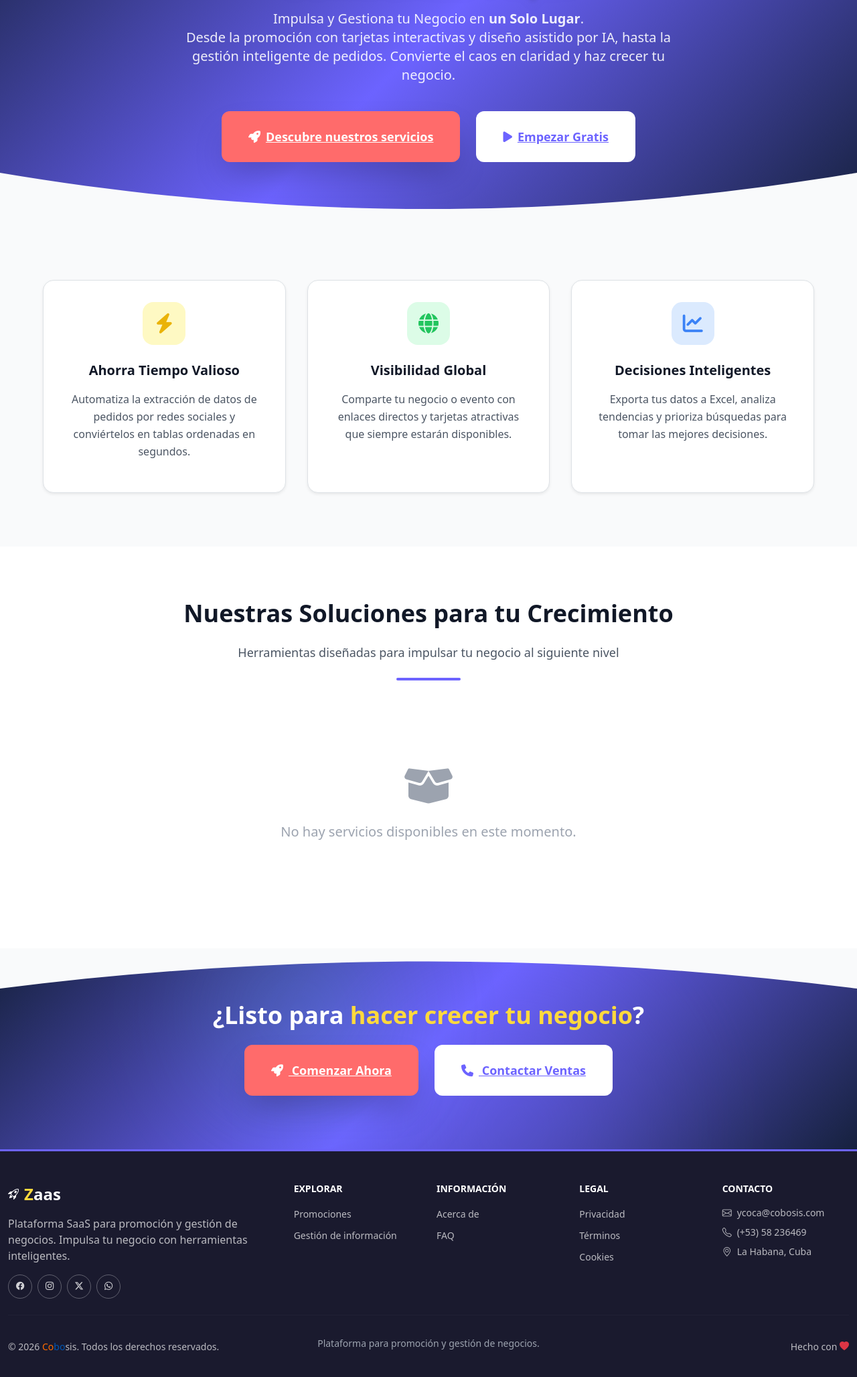
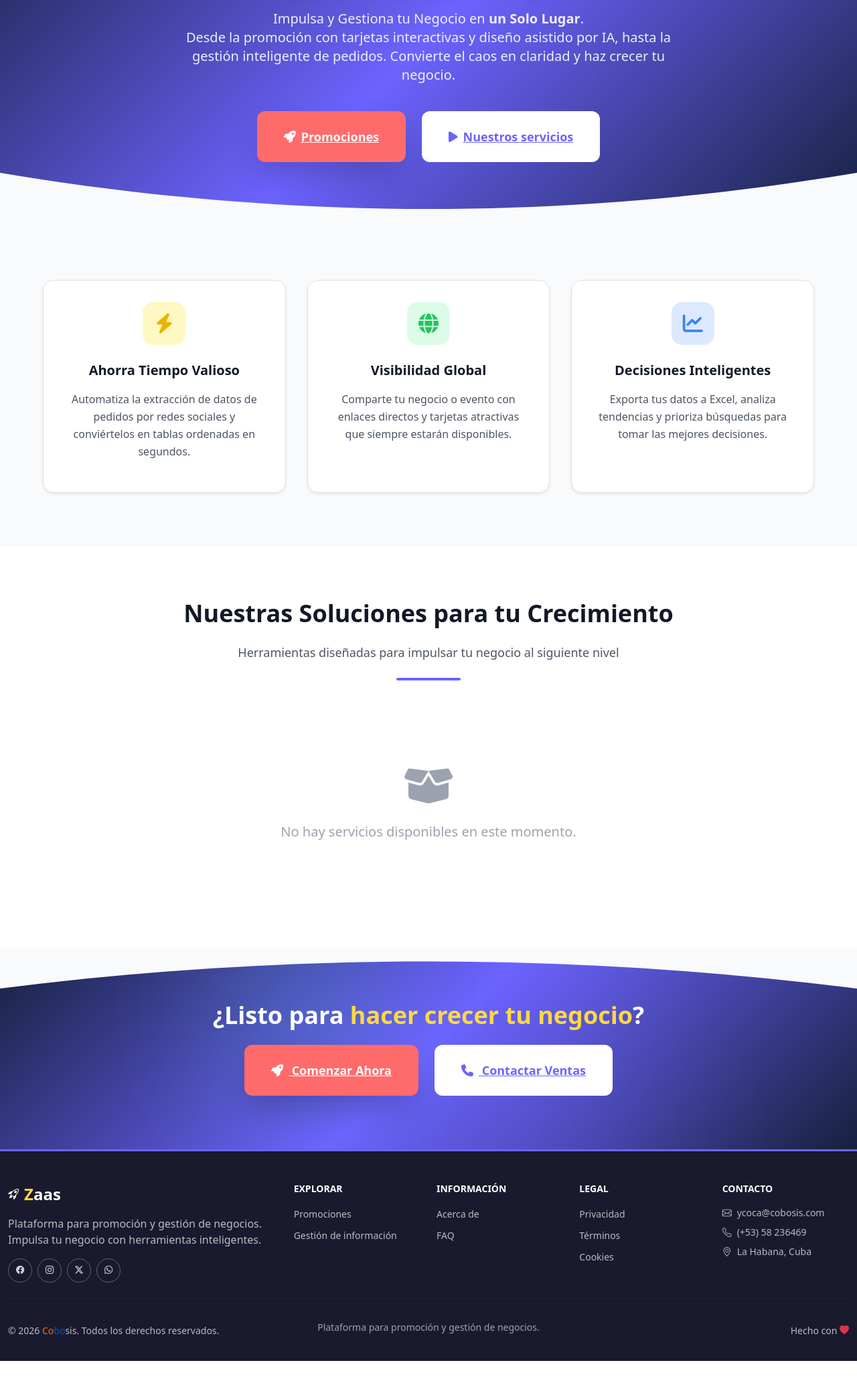
Before and after one commit to cobosol/saas-cobosis, a Django app: template templates/index.html in a window 1280 px wide. Shown: the part 281-2337 px from the top of the page at 67% size. After the commit the page ends 2313 px from the top, so only its background shows below. Run offline with Django 3.2, Linux system fonts and the light colour scheme; the template is opened without the code that fills it, so the values that code supplies are empty; some libraries are stand-ins or nearby versions.

Commit message:
Mejoras de navegabilidad

```diff
--- a/promociones/urls.py
+++ b/promociones/urls.py
@@ -7,6 +7,7 @@ from . import views
 
 urlpatterns = [
     path('', views.promociones, name='promociones'),
+
     # Suscripci�n inicial con primera promoci�n
     path('promociones/suscribir/', views.suscribir_promocion, name='suscribir_promocion'),
 
--- a/servicios/urls.py
+++ b/servicios/urls.py
@@ -3,7 +3,7 @@ from . import views
 
 urlpatterns = [
     path('servicios/<slug:slug>/', views.detalle_servicio, name='detalle_servicio'),
-    path('servicios/', views.servicios, name='servicios'),
+    #path('servicios/', views.servicios, name='servicios'),
     path('suscribirse/<int:plan_id>/', views.procesar_suscripcion, name='procesar_suscripcion'),
     # Agregar rutas similares para otros productos...
 ]
--- a/templates/base.html
+++ b/templates/base.html
@@ -232,11 +232,6 @@
                             <i class="bi bi-person-gear me-2"></i> Mi Perfil
                         </a>
                     </li>
-                    <li>
-                        <a class="dropdown-item py-2 small" href="#">
-                            <i class="bi bi-megaphone me-2"></i> Mis Suscripciones
-                        </a>
-                    </li>
                     <li><hr class="dropdown-divider"></li>
                     <li>
                         <form method="post" action="{% url 'logout' %}" class="m-0">
@@ -311,7 +306,7 @@
                         </span>
                     </div>
                     <p class="text-white-50 mb-3">
-                        Plataforma SaaS para promoción y gestión de negocios.
+                        Plataforma para promoción y gestión de negocios.
                         Impulsa tu negocio con herramientas inteligentes.
                     </p>
                     <div class="d-flex gap-2">
--- a/templates/index.html
+++ b/templates/index.html
@@ -47,16 +47,16 @@
         </p>
 
         <div class="flex flex-col sm:flex-row justify-center gap-4">
-            <a href="#servicios" class="bg-[#FF6B6B] text-white font-bold py-4 px-10 rounded-xl shadow-2xl hover:bg-[#2d1b69] transition-all duration-300 inline-block text-lg">
-                <i class="fas fa-rocket mr-2"></i>Descubre nuestros servicios
+            <a href='promociones' class="bg-[#FF6B6B] text-white font-bold py-4 px-10 rounded-xl shadow-2xl hover:bg-[#2d1b69] transition-all duration-300 inline-block text-lg">
+                <i class="fas fa-rocket mr-2"></i>Promociones
             </a>
             {% if user.is_authenticated %}
             <a href="#servicios" class="bg-white text-[#6C63FF] font-bold py-4 px-10 rounded-xl hover:bg-white hover:text-[#FF6B6B] transition-all duration-300 inline-block text-lg">
-                <i class="fas fa-play mr-2"></i>Empezar Gratis
+                <i class="fas fa-play mr-2"></i>Nuestros servicios
             </a>
             {% else %}
             <a href="{% url 'registro' %}" class="bg-white text-[#6C63FF] font-bold py-4 px-10 rounded-xl hover:bg-white hover:text-[#FF6B6B] transition-all duration-300 inline-block text-lg">
-                <i class="fas fa-play mr-2"></i>Empezar Gratis
+                <i class="fas fa-play mr-2"></i>Nuestros servicios
             </a>
             {%endif%}
         </div>
@@ -137,9 +137,6 @@
                             <a href="{{ servicio.get_absolute_url }}" class="bg-gray-800 text-white text-center font-bold py-3 px-6 rounded-xl hover:bg-gray-900 transition-all duration-300 hover:-translate-y-0.5">
                                 <i class="fas fa-info-circle mr-2"></i>Ver Detalles y Planes
                             </a>
-                            <a href="#" class="bg-[#6C63FF] text-white text-center font-bold py-3 px-6 rounded-xl hover:bg-[#5A52D5] transition-all duration-300 hover:-translate-y-0.5">
-                                <i class="fas fa-crown mr-2"></i>Suscribirse
-                            </a>
                         </div>
                     </div>
 
@@ -147,10 +144,11 @@
                     <div class="md:w-1/2 bg-gray-50 p-8 rounded-2xl border border-gray-100">
                         <h4 class="font-bold text-lg mb-6 text-gray-800 flex items-center">
                             <i class="fas fa-layer-group text-[#6C63FF] mr-2"></i>
-                            Planes Disponibles
+                            Planes destacados
                         </h4>
                         <ul class="space-y-4">
                             {% for plan in servicio.planes.all %}
+                            {% if plan.destacado or plan.precio == 0 or plan.vigencia_dias == 365 %}
                                 <li class="plan-item flex justify-between items-start pb-4 border-b border-gray-200 last:border-0">
                                     <div>
                                         <div class="flex items-center gap-2 mb-1">
@@ -168,6 +166,7 @@
                                         <span class="block text-xs text-gray-400">{{ plan.vigencia_dias }} días</span>
                                     </div>
                                 </li>
+                            {% endif %}
                             {% empty %}
                                 <li class="text-gray-400 text-center py-4">
                                     <i class="fas fa-inbox text-3xl mb-2 block"></i>
```
